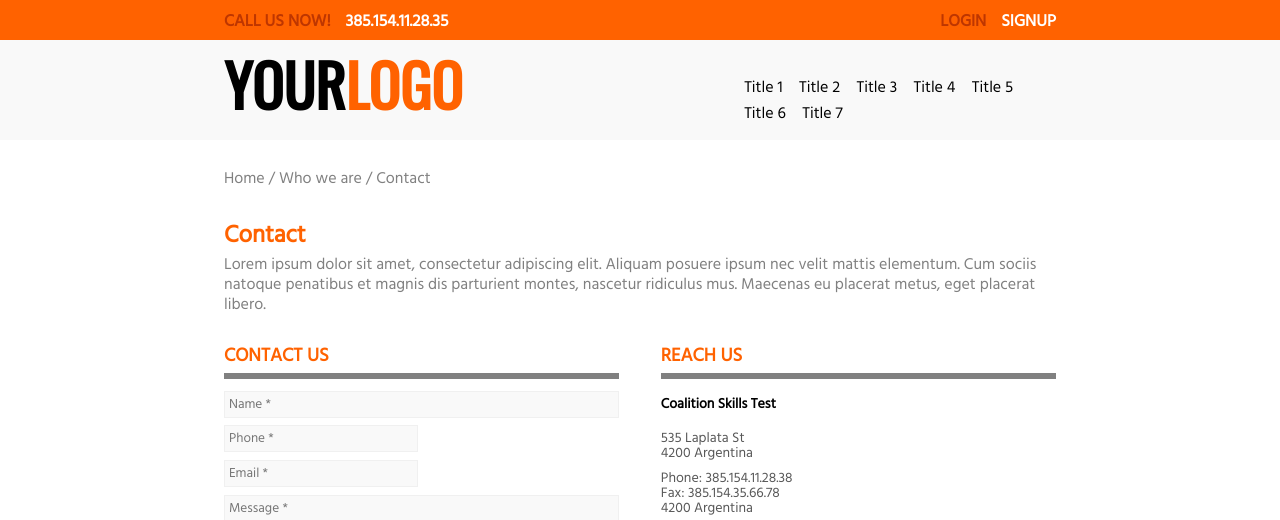
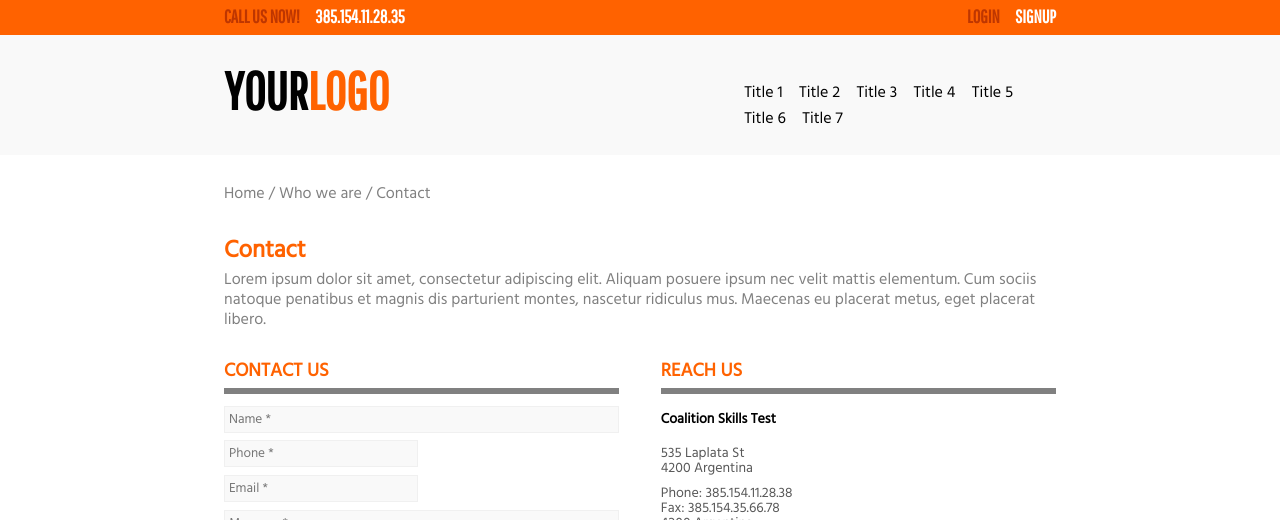
Before and after one commit to Wyzardsleeves/psd-exercise-1, a plain HTML site: page index.html in a window 1280 px wide. Shown: the top 520 px of the page. Drawn offline with nearby package versions, Linux system fonts and the light colour scheme; a web font is replaced by a local one.

Commit message:
corrected fonts

```diff
--- a/index.html
+++ b/index.html
@@ -4,7 +4,7 @@
     <meta charset="UTF-8">
     <meta name="viewport" content="width=device-width, initial-scale=1">
     <link rel="stylesheet" type="text/css" href="styles/main.css">
-    <link rel="stylesheet" href="https://fonts.googleapis.com/css?family=Hind|Oswald">
+    <link rel="stylesheet" href="https://fonts.googleapis.com/css?family=Hind|Oswald|BenchNine|Fjalla+One|Pathway+Gothic+One">
     <link rel="stylesheet" type="text/css" href="https://code.ionicframework.com/ionicons/2.0.1/css/ionicons.min.css">
   </head>
   <body>
--- a/styles/main.css
+++ b/styles/main.css
@@ -30,8 +30,8 @@ body{
 #top-doc{
   width: 100%;
   background-color: #ff6200;
-  padding: 5px 0 35px 0;
-  font-size: 20px;
+  padding: 0 0 35px 0;
+  font-size: 22px;
 }
 
 .header-snippet{
@@ -43,11 +43,13 @@ body{
 }
 
 .header-snippet h5:first-child{
+  font-family: 'Pathway Gothic One', sans-serif;
   color: #be3600;
   margin-right: 10px;
 }
 
 .header-snippet h5:last-child{
+  font-family: 'Pathway Gothic One', sans-serif;
   color: white;
 }
 
@@ -62,23 +64,29 @@ body{
 /*------- middle of document --------*/
 #mid-doc{
   width: 100%;
-  height: 100px;
+  height: 120px;
   background-color: #f9f9f9;
   margin-bottom: 2%;
 }
 
 .your-logo{
+  position: relative;
+  top: 25px;
   float: left;
   margin: 0;
-  font-size: 50px;
+  font-size: 45px;
 }
 .your-logo h1, .your-logo span{
-  font-family: 'Oswald', sans-serif;
+  font-family: 'Pathway Gothic One', sans-serif;
+  /* 'Oswald', sans-serif; */
+  /* 'Fjalla One', sans-serif; */
+  /* 'Pathway Gothic One', sans-serif; */
+  /* 'BenchNine', sans-serif; */
 }
 
 .ext-links{
   position: relative;
-  top: 35px;
+  top: 45px;
 }
 .ext-links ul{
   float: right;
```
